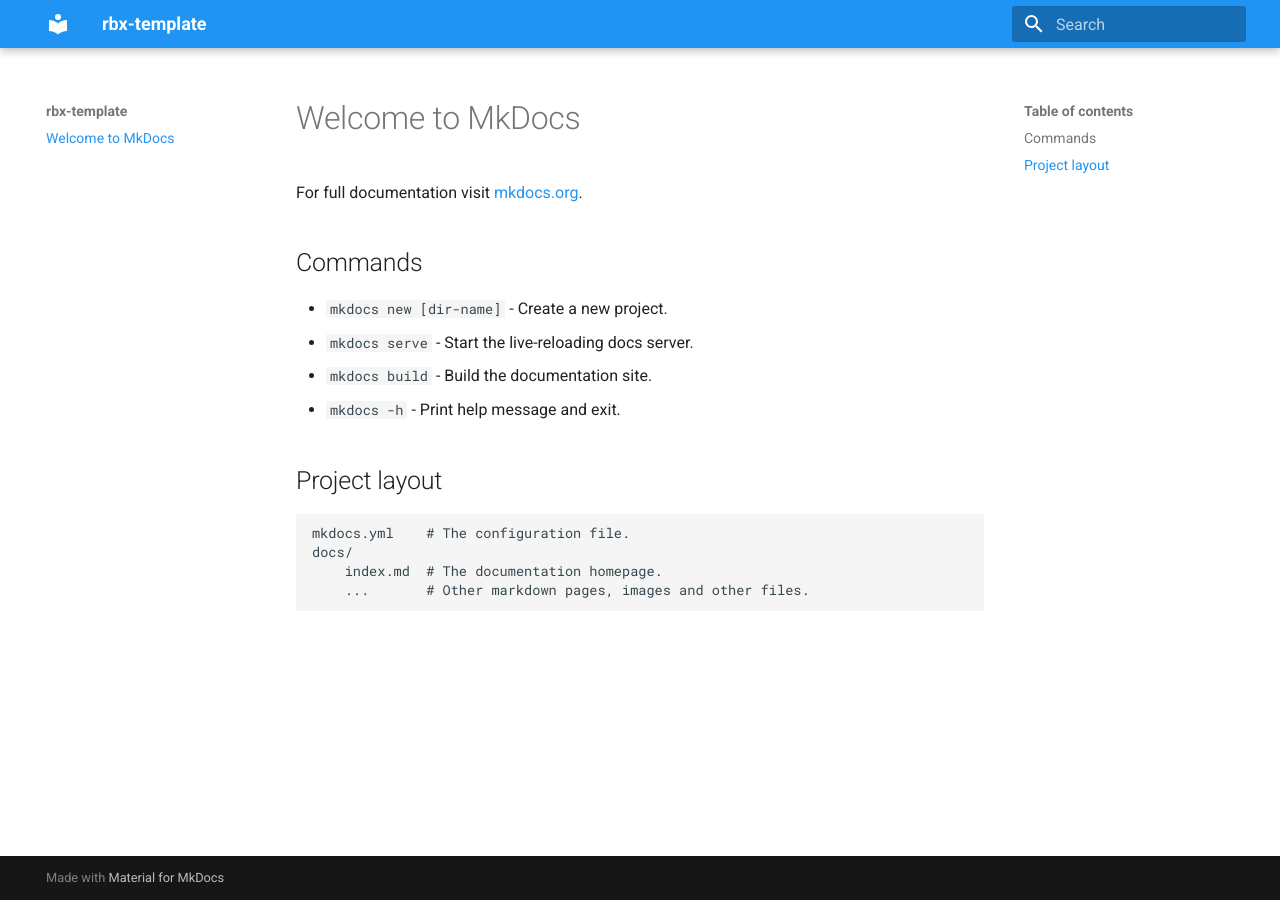
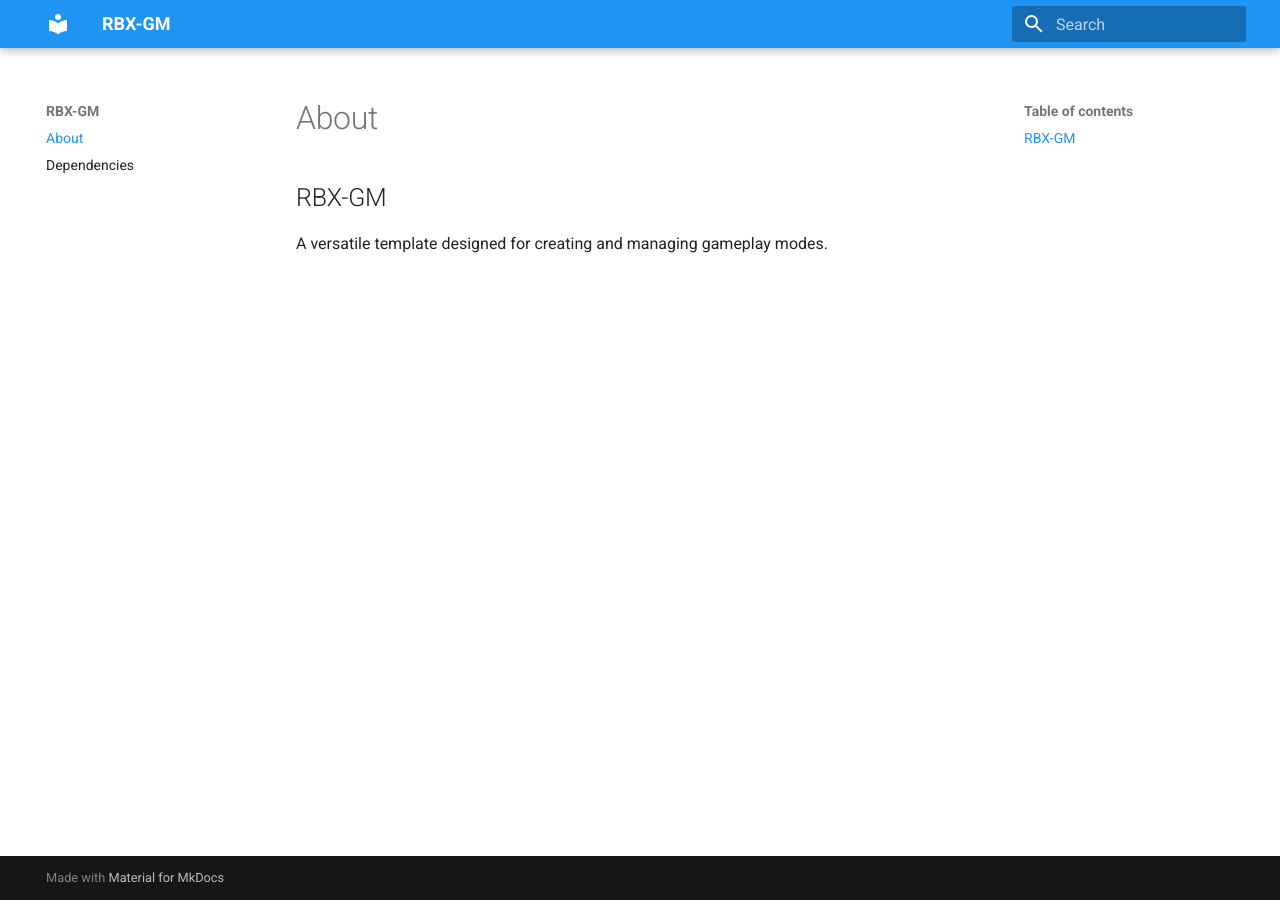
Before and after one commit to tomasz-mizak/RxGMT, an MkDocs documentation site: the page built from docs/index.md, in a window 1280 px wide. Built offline with MkDocs 1.6.1 and Material for MkDocs 9.7.7, drawn with Linux system fonts in a browser that asks for light colours.

Commit message:
Update docs and project name

```diff
--- a/docs/index.md
+++ b/docs/index.md
@@ -1,17 +1,4 @@
-# Welcome to MkDocs
+# About
 
-For full documentation visit [mkdocs.org](https://www.mkdocs.org).
-
-## Commands
-
-* `mkdocs new [dir-name]` - Create a new project.
-* `mkdocs serve` - Start the live-reloading docs server.
-* `mkdocs build` - Build the documentation site.
-* `mkdocs -h` - Print help message and exit.
-
-## Project layout
-
-    mkdocs.yml    # The configuration file.
-    docs/
-        index.md  # The documentation homepage.
-        ...       # Other markdown pages, images and other files.
+## RBX-GM
+A versatile template designed for creating and managing gameplay modes.
--- a/mkdocs.yml
+++ b/mkdocs.yml
@@ -1,4 +1,4 @@
-site_name: rbx-template
+site_name: RBX-GM
 theme:
   name: material
   palette:
```
Also changed, not shown: README.md (+33 -5 lines), docs/dependencies.md (added, +7 -0 lines), 1 other file.
